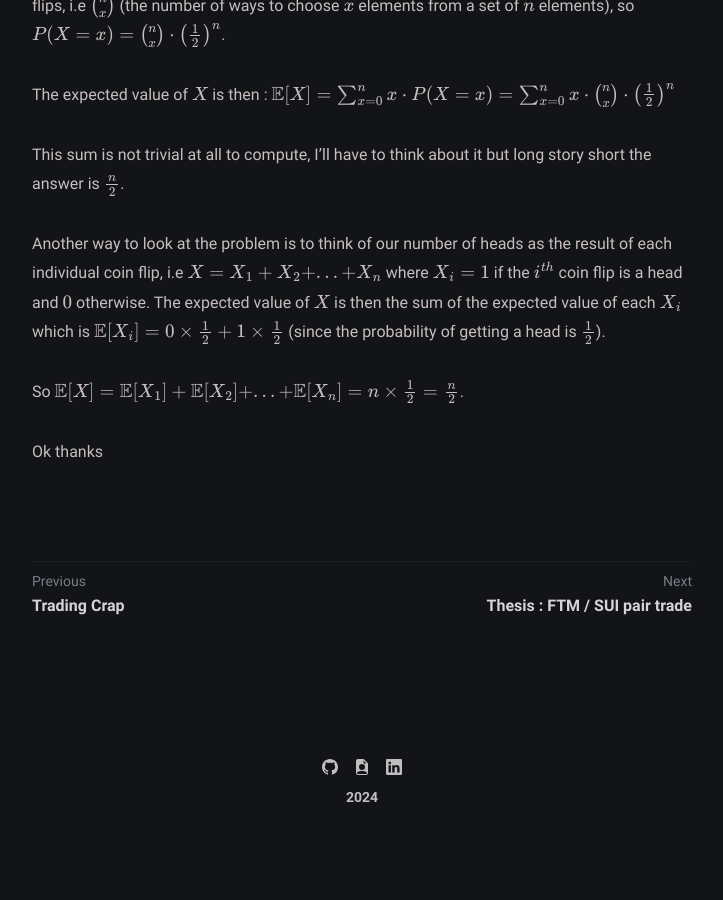
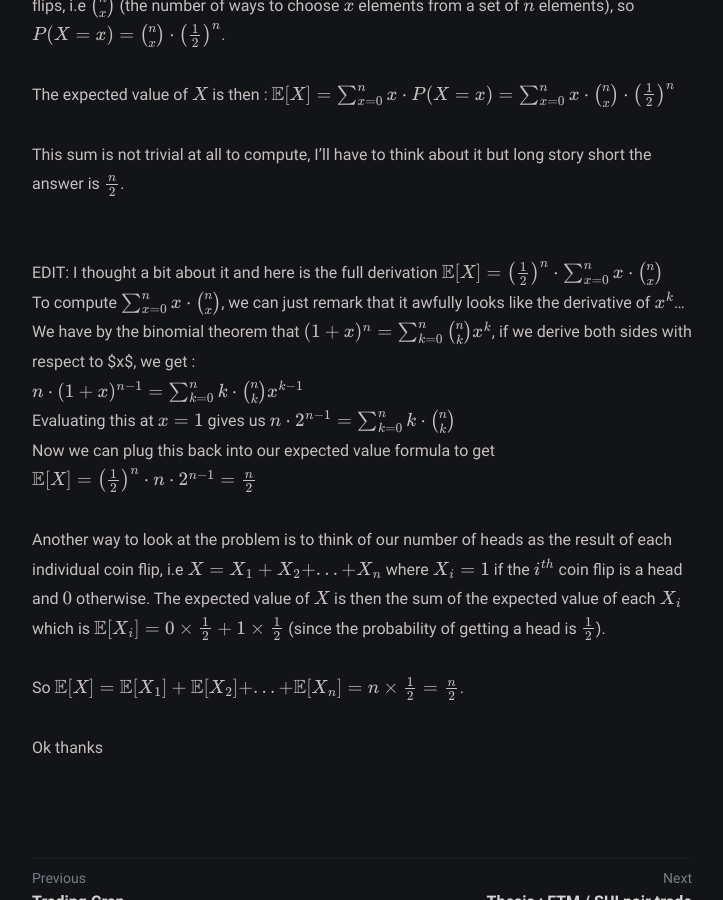
Before and after one commit to Cyril9227/cyril9227.github.io, a Jekyll site: the page built from _posts/random-variables/2024-10-14-random-variables.md, in a window 1280 px wide and 900 px high, scrolled down 2937 px. Shown: the whole window, without its empty margins (278-1001 px from the left). Built offline with Jekyll 4.4.1, drawn with Linux system fonts in a browser that asks for light colours; before the commit the page ends 3780 px from its top, so only the background shows below that.

Commit message:
sum derivation

```diff
--- a/_posts/random-variables/2024-10-14-random-variables.md
+++ b/_posts/random-variables/2024-10-14-random-variables.md
@@ -78,7 +78,15 @@ If we think a bit, we have $$2^{n}$$ possible sequences of heads and tails, so g
 The expected value of $$X$$ is then :
 $$\mathbb{E}[X] = \sum_{x = 0}^{n} x \cdot P(X = x) = \sum_{x = 0}^{n} x \cdot \binom{n}{x} \cdot \left(\frac{1}{2}\right)^{n}$$
 
-This sum is not trivial at all to compute, I'll have to think about it but long story short the answer is $$\frac{n}{2}$$.<br>
+This sum is not trivial at all to compute, I'll have to think about it but long story short the answer is $$\frac{n}{2}$$.<br><br>
+
+EDIT: I thought a bit about it and here is the full derivation
+$$\mathbb{E}[X] = \left(\frac{1}{2}\right)^{n} \cdot \sum_{x = 0}^{n} x \cdot \binom{n}{x}$$<br>
+To compute $$\sum_{x = 0}^{n} x \cdot \binom{n}{x}$$, we can just remark that it awfully looks like the derivative of $$x^{k}$$...<br>
+We have by the binomial theorem that $$(1 + x)^{n} = \sum_{k = 0}^{n} \binom{n}{k}x^{k}$$, if we derive both sides with respect to $x$, we get :<br>
+$$n \cdot (1 + x)^{n-1} = \sum_{k = 0}^{n} k \cdot \binom{n}{k}x^{k-1}$$<br>
+Evaluating this at $$x = 1$$ gives us $$n \cdot 2^{n-1} = \sum_{k = 0}^{n} k \cdot \binom{n}{k}$$<br>
+Now we can plug this back into our expected value formula to get $$\mathbb{E}[X] = \left(\frac{1}{2}\right)^{n} \cdot n \cdot 2^{n-1} = \frac{n}{2}$$
 
 Another way to look at the problem is to think of our number of heads as the result of each individual coin flip, i.e $$X = X_1 + X_2 + ... + X_n$$ where $$X_i = 1$$ if the $$i^{th}$$ coin flip is a head and $$0$$ otherwise. The expected value of $$X$$ is then the sum of the expected value of each $$X_i$$ which is $$\mathbb{E}[X_i] = 0 \times \frac{1}{2} + 1 \times \frac{1}{2} $$ (since the probability of getting a head is $$\frac{1}{2}$$).<br>
 
```
